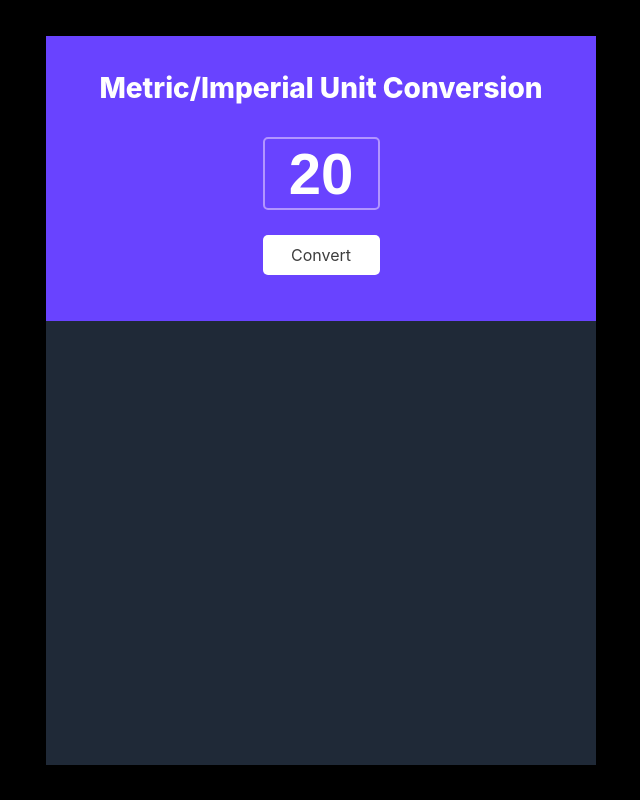
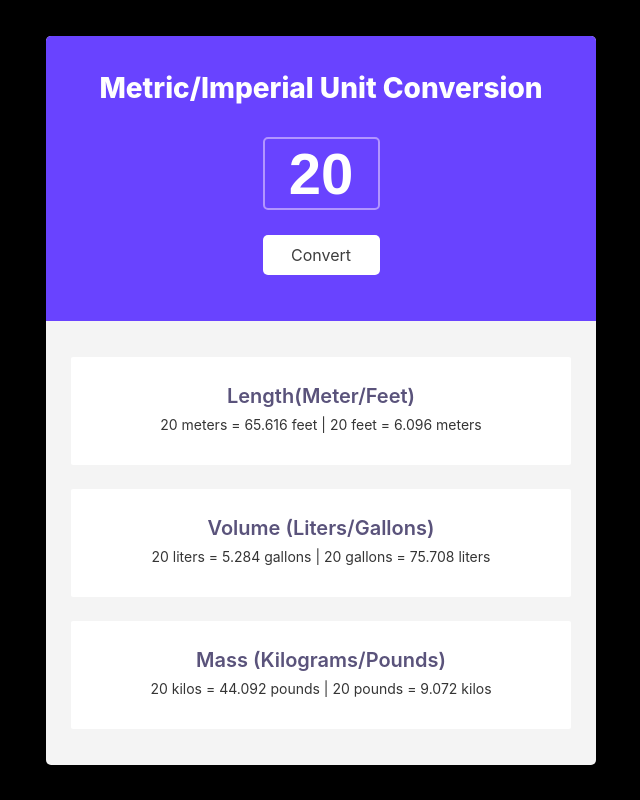
Before and after one commit to goldenokeama/unit-converter, a website built with Vite: page index.html in a window 1280 px wide. Shown: the whole page, without its empty margins (319-959 px from the left). Built offline with nearby package versions, Linux system fonts and the light colour scheme.

Commit message:
completed the UI of the down section of the app

```diff
--- a/index.css
+++ b/index.css
@@ -8,6 +8,7 @@ body {
   margin: 0;
   padding: 0;
   font-family: Inter, "Segoe UI", Roboto, "Helvetica Neue", Arial, sans-serif;
+  text-align: center;
   background-color: black;
   height: 100vh;
 
@@ -19,7 +20,8 @@ body {
 .container {
   width: 550px;
   height: 729px;
-  background-color: #1f2937;
+  background-color: #f4f4f4;
+  border-radius: 5px;
 }
 
 .top-container {
@@ -27,11 +29,13 @@ body {
   height: 285px;
   background: #6943ff;
   color: #ffffff;
+  border-top-left-radius: 5px;
+  border-top-right-radius: 5px;
 
   display: flex;
   flex-direction: column;
   align-items: center;
-  /* justify-content: space-around; */
+
   padding: 33px 50px;
 }
 
@@ -77,3 +81,40 @@ body {
 
   color: #3d3d3d;
 }
+
+.down-container {
+  height: 444px;
+  padding: 36px 25px;
+  display: flex;
+  flex-direction: column;
+  justify-content: space-between;
+
+  border-bottom-left-radius: 5px;
+  border-bottom-right-radius: 5px;
+}
+
+.down-container .unit-section {
+  background: #ffffff;
+  width: 500px;
+  height: 108px;
+  border-radius: 2px;
+
+  display: flex;
+  flex-direction: column;
+  justify-content: center;
+}
+
+.down-container .unit-section h2 {
+  margin-bottom: 9px;
+  font-size: 1.25rem;
+  font-weight: 600;
+  line-height: 20px;
+  color: #5a537b;
+}
+
+.down-container .unit-section p {
+  font-weight: 400;
+  font-size: 0.875rem;
+  line-height: 20px;
+  color: #353535;
+}
--- a/index.html
+++ b/index.html
@@ -15,8 +15,24 @@
           placeholder="10"
           value="20"
         />
+        <button class="btn-convert">Convert</button>
+      </div>
 
-        <button class="btn-convert">Convert</button>
+      <div class="down-container">
+        <div class="unit-section">
+          <h2>Length(Meter/Feet)</h2>
+          <p>20 meters = 65.616 feet | 20 feet = 6.096 meters</p>
+        </div>
+
+        <div class="unit-section">
+          <h2>Volume (Liters/Gallons)</h2>
+          <p>20 liters = 5.284 gallons | 20 gallons = 75.708 liters</p>
+        </div>
+
+        <div class="unit-section">
+          <h2>Mass (Kilograms/Pounds)</h2>
+          <p>20 kilos = 44.092 pounds | 20 pounds = 9.072 kilos</p>
+        </div>
       </div>
     </div>
     <script src="index.js" type="module"></script>
```
